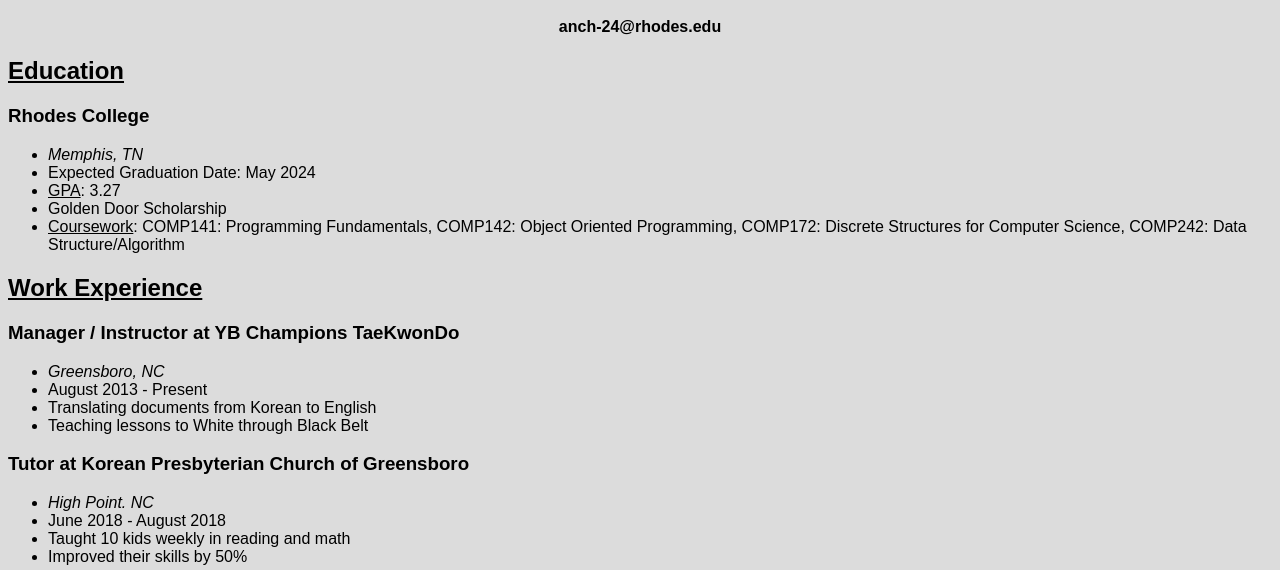
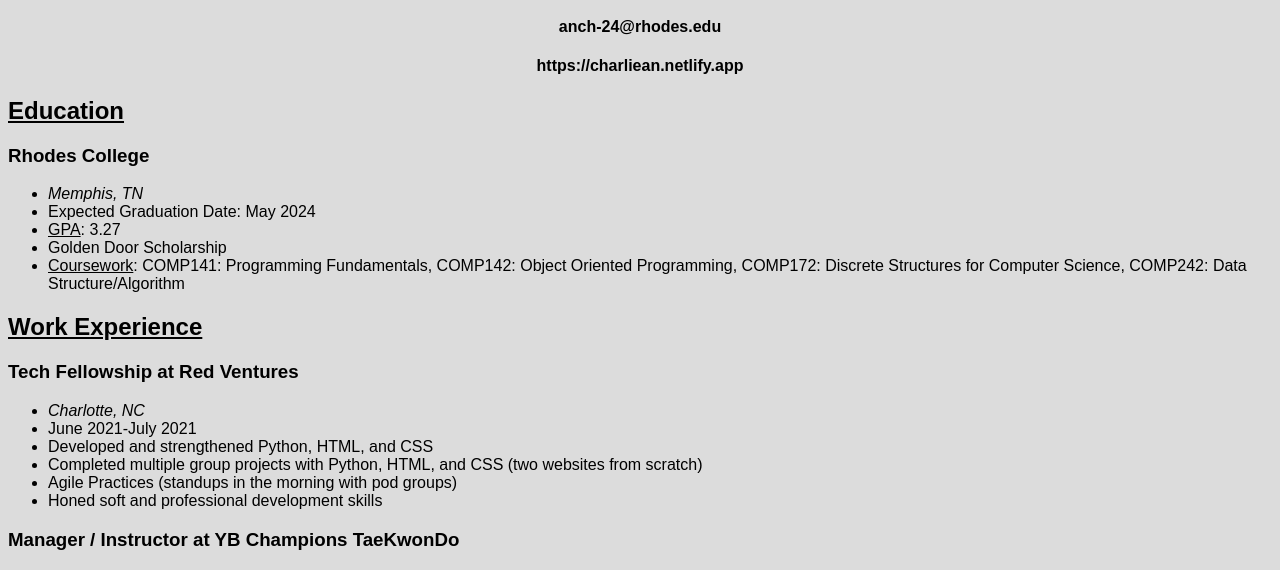
Before and after one commit to charliean0501/Portfolio, a plain HTML site: page Portfolio Website/resume/resume.html in a window 1280 px wide. Shown: the part 209-779 px from the top of the page. Drawn offline with Linux system fonts and the light colour scheme.

Commit message:
Update resume.html

```diff
--- a/Portfolio Website/resume/resume.html
+++ b/Portfolio Website/resume/resume.html
@@ -27,6 +27,7 @@
     <h1> Charlie (Chan-ung) An </h1>
     <h4> (336) 404-4975 </h4>
     <h4> anch-24@rhodes.edu </h4>
+    <h4> https://charliean.netlify.app </h4>
 
     <section class = "education">
       <h2><u> Education </u></h2>
@@ -43,6 +44,17 @@
 
     <section class = "workExperience">
       <h2><u> Work Experience </u></h2>
+
+      <h3> Tech Fellowship at Red Ventures </h3>
+      <ul>
+        <li><i> Charlotte, NC </i></li>
+        <li> June 2021-July 2021  </li>
+        <li> Developed and strengthened Python, HTML, and CSS </li>
+        <li> Completed multiple group projects with Python, HTML, and CSS (two websites from scratch) </li>
+        <li> Agile Practices (standups in the morning with pod groups) </li>
+        <li> Honed soft and professional development skills </li>
+      </ul>
+
       <h3> Manager / Instructor at YB Champions TaeKwonDo </h3>
       <ul>
         <li><i> Greensboro, NC </i></li>
@@ -68,6 +80,7 @@
         <li> HTML </li>
         <li> CSS </li>
         <li> Korean (fluent) </li>
+        <li> MS Word and PP </li>
       </ul>
     </section>
 
```
